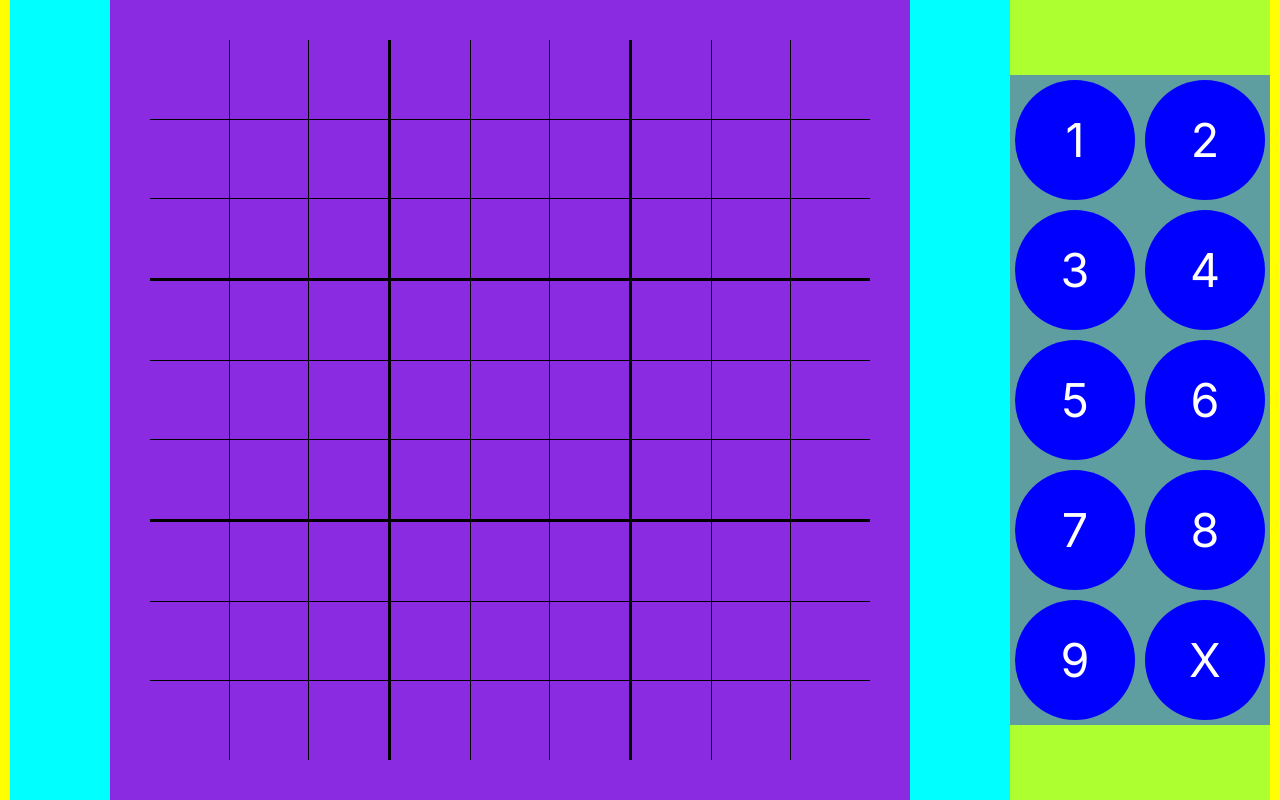
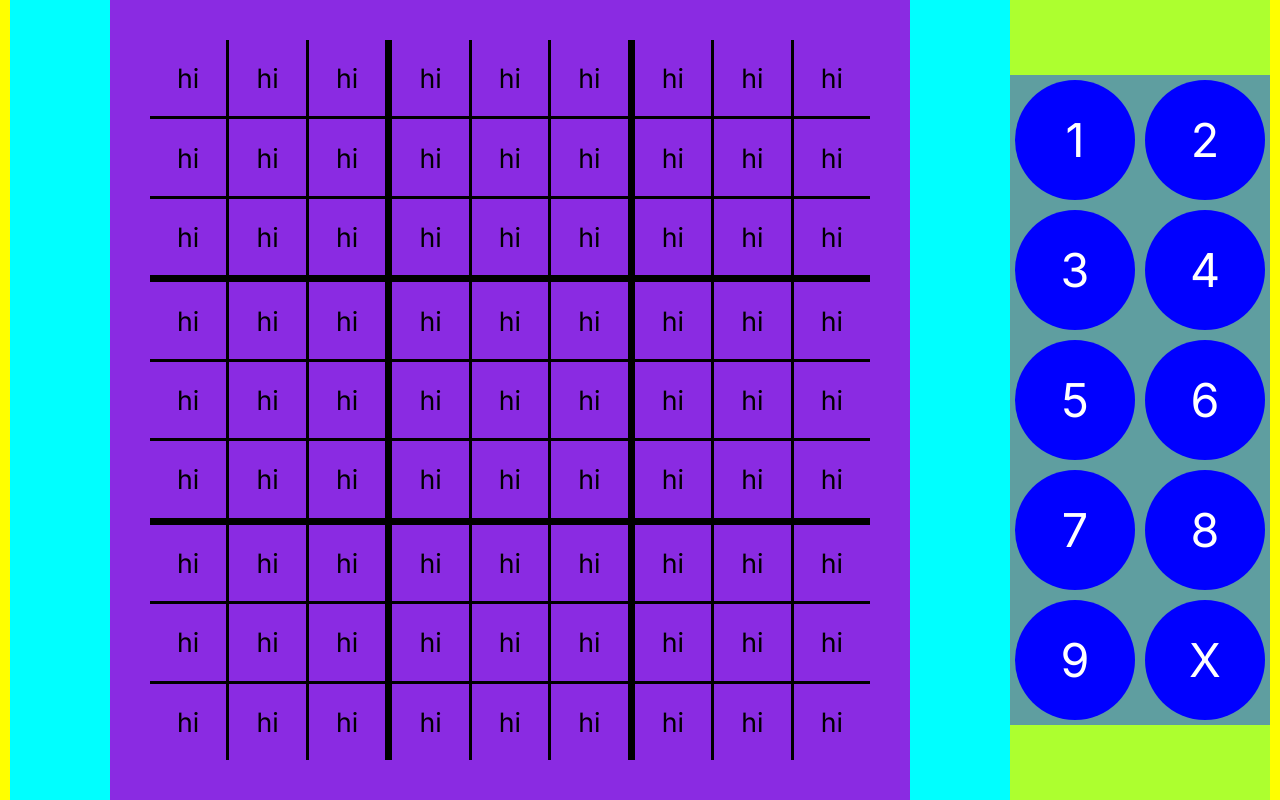
Before and after one commit to mroley1/sudoku-web, a Next.js app: page / in a window 1280 px wide. Built offline with nearby package versions, Linux system fonts and the light colour scheme.

Commit message:
new display system

```diff
--- a/src/app/globals.css
+++ b/src/app/globals.css
@@ -1,2 +1,19 @@
+
+
+
+@media (min-width: 800px) {
+    :root {
+        --small-gap-size: 3px;
+        --large-gap-size: 4px;
+        --cell-font-size: 20pt;
+    }
+}
+@media (max-width: 800px) {
+    :root {
+        --small-gap-size: 2px;
+        --large-gap-size: 2px;
+        --cell-font-size: 15pt;
+    }
+}
 main {width: 100vw; height: 100vh;}
 body {margin: 0px;}
--- a/src/app/page.js
+++ b/src/app/page.js
@@ -77,48 +77,26 @@ export function LargeGrid() {
   const [grid, setCell] = useState(Array.from({length: 9},()=> Array.from({length: 9}, () => null)))
 
   const handleInteraction = (row, col, event) => {
+    console.log(event.target.value)
     let copy = [...grid];
     copy[row][col] = +event.target.value;
     setCell(copy);
-
   }
 
-  const boxes = [[0,0], [1,0], [2,0], [1,0], [1,1], [1,2], [2,0], [2,1], [2,2]]
-  console.log(boxes[5])
   return (
     <div className={styles.large_grid}>
-      {boxes.map(box => <SmallGrid boxRow={box[0]} boxCol={box[1]} />)}
+      {grid.map((row, rowIndex) => row.map((col, colIndex) =>
+          <Cell key={rowIndex + "" + colIndex} onClick={e => handleInteraction(rowIndex, colIndex, e)} />
+          )
+      )}
     </div>
   )
 }
 
 
 
-
-export function SmallGrid({ boxRow:row, boxCol:col }) {
+export function Cell() {
   return (
-    <div className={styles.box}>
-      <Cell row={row} col={col} />
-      <Cell row={row} col={col} />
-      <Cell row={row} col={col} />
-      <Cell row={row} col={col} />
-      <Cell row={row} col={col} />
-      <Cell row={row} col={col} />
-      <Cell row={row} col={col} />
-      <Cell row={row} col={col} />
-      <Cell row={row} col={col} />
-    </div>
+    <div className={styles.cell}>hi</div>
   )
 }
-
-export function Cell({ row:row, col:col}) {
-  const [value, setValue] = useState(null);
-
-  function handleClick(val) {
-    setValue(val);
-  }
-
-  return (
-    <div className={styles.cell} onClick={() => handleClick("row:" +row + " col:" + col)}>{value}</div>
-  )
-}
--- a/src/app/page.module.css
+++ b/src/app/page.module.css
@@ -1,3 +1,5 @@
+
+
 .main_flex {
   background-color: yellow;
   display: flex;
@@ -109,23 +111,27 @@
   width: 90%;
   height: 90%;
   display: grid;
-  grid-template-rows: 3fr 3fr 3fr;
-  grid-template-columns: 3fr 3fr 3fr;
-  row-gap: 3px;
-  column-gap: 3px;
-  background-color: black;
-}
-
-.box {
-  position: relative;
-  display: grid;
-  grid-template-rows: 3fr 3fr 3fr;
-  grid-template-columns: 3fr 3fr 3fr;
-  row-gap: 1px;
-  column-gap: 1px;
+  grid-template-rows: repeat(9, auto);
+  grid-template-columns: repeat(9, auto);
+  row-gap: var(--small-gap-size);
+  column-gap: var(--small-gap-size);
   background-color: black;
 }
 
 .cell {
   background-color: blueviolet;
+  width: calc(9fr - calc(var(--large-gap-size) / 9));
+  height: calc(9fr - calc(var(--large-gap-size) / 9));
+  display: flex;
+  align-items: center;
+  justify-content: center;
+  font-size: var(--cell-font-size);
 }
+
+.cell:nth-child(3n):not(.cell:nth-child(9n)) {
+  margin-right: var(--large-gap-size);
+}
+
+.cell:nth-child(n+19):not(.cell:nth-child(n+28)), .cell:nth-child(n+46):not(.cell:nth-child(n+55)) {
+  margin-bottom: var(--large-gap-size);
+}
```
